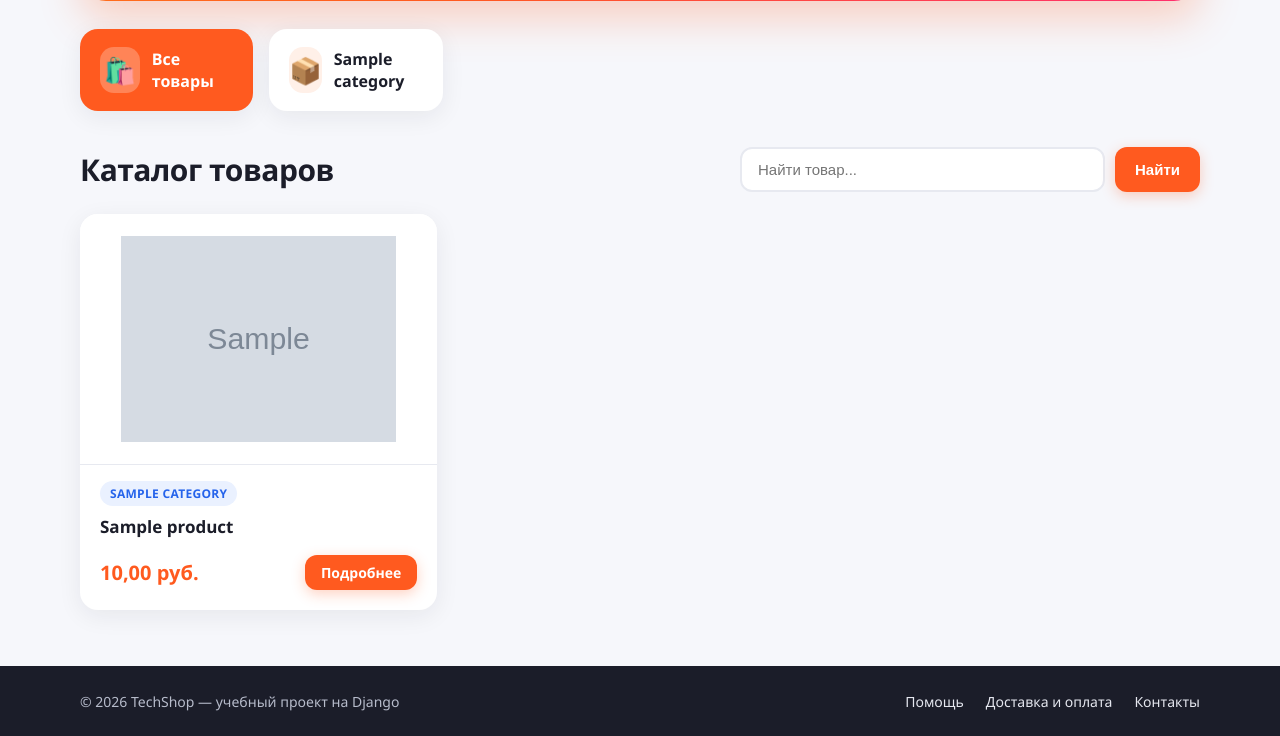
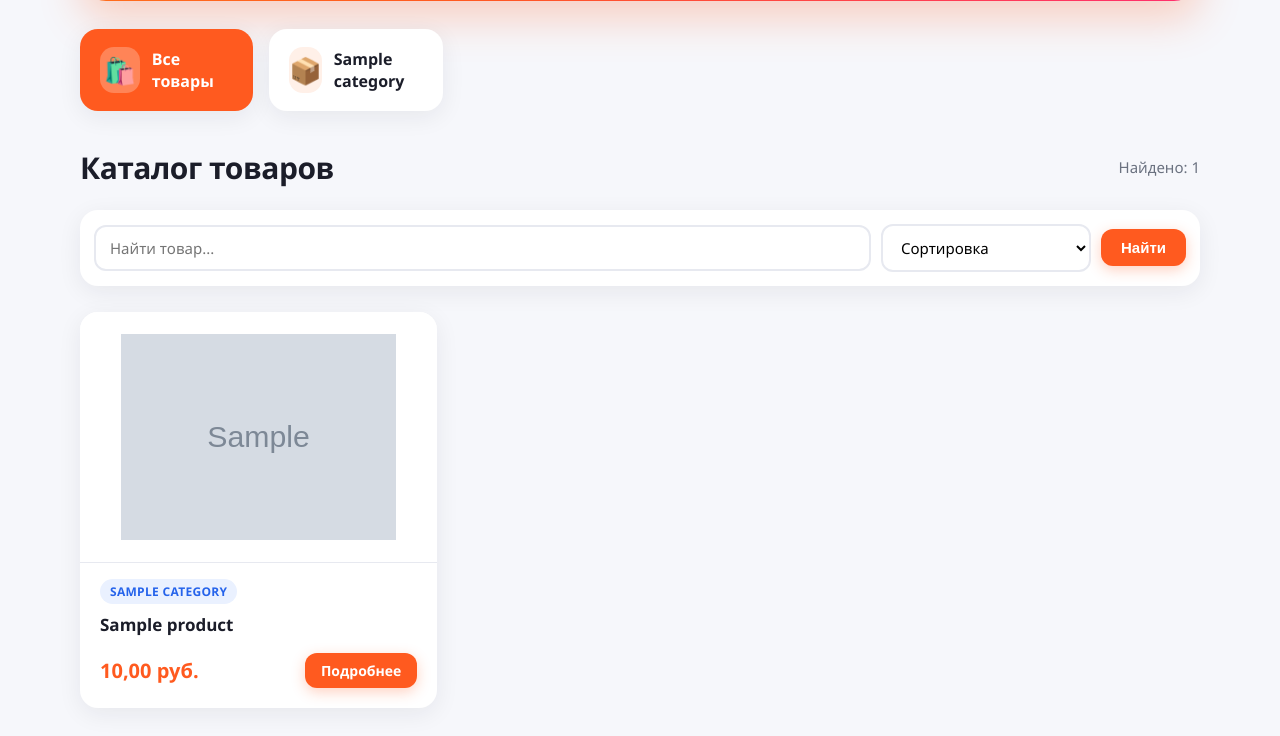
Before and after one commit to GlebasI47/shop, a Django app: page / in a window 1280 px wide. Shown: the part 505-1241 px from the top of the page. Run offline with Django 5.2, Linux system fonts and the light colour scheme; tables that the repository leaves empty hold one stand-in row (values such as "Sample post"); grey boxes marked "Sample" are stand-in pictures.

Commit message:
Add sorting and seed_products command

```diff
--- a/store/static/store/style.css
+++ b/store/static/store/style.css
@@ -344,3 +344,39 @@ a:hover { text-decoration: underline; }
     .row { flex-wrap: wrap; }
     .total { flex-direction: column; gap: 14px; align-items: stretch; }
 }
+
+/* ---------- Фильтры и сортировка ---------- */
+.catalog-head .muted { font-size: 15px; }
+.filters {
+    display: flex;
+    flex-wrap: wrap;
+    gap: 10px;
+    align-items: center;
+    background: var(--card);
+    padding: 14px;
+    border-radius: var(--radius);
+    box-shadow: var(--shadow);
+    margin-bottom: 26px;
+}
+.filters input,
+.filters select {
+    padding: 11px 14px;
+    font-size: 15px;
+    border: 2px solid var(--border);
+    border-radius: 12px;
+    background: #fff;
+    font-family: inherit;
+}
+.filters input:focus,
+.filters select:focus { outline: none; border-color: var(--accent); }
+.filters__search { flex: 1; min-width: 200px; }
+.filters__price { width: 120px; }
+.filters__sort { cursor: pointer; }
+@media (max-width: 760px) {
+    .filters__search, .filters__sort { width: 100%; }
+    .filters__price { flex: 1; width: auto; }
+    .filters .btn { flex: 1; text-align: center; }
+}
+
+/* При переходе к каталогу (#catalog) не прятать заголовок под липкой шапкой */
+#catalog { scroll-margin-top: 90px; }
--- a/store/templates/store/product_list.html
+++ b/store/templates/store/product_list.html
@@ -35,14 +35,27 @@
 
     <div class="catalog-head" id="catalog">
         <h2 class="page-title">Каталог товаров</h2>
-        <form method="get" class="search">
-            <input type="text" name="q" value="{{ query }}" placeholder="Найти товар...">
-            {% if selected_category %}
-                <input type="hidden" name="category" value="{{ selected_category }}">
-            {% endif %}
-            <button type="submit" class="btn">Найти</button>
-        </form>
+        <span class="muted">Найдено: {{ products|length }}</span>
     </div>
+
+    <form method="get" action="#catalog" class="filters">
+        <input type="text" name="q" value="{{ query }}" placeholder="Найти товар..." class="filters__search">
+        <select name="sort" class="filters__sort" onchange="this.form.submit()">
+            <option value="">Сортировка</option>
+            <option value="popular" {% if sort == "popular" %}selected{% endif %}>Сначала популярные</option>
+            <option value="price_asc" {% if sort == "price_asc" %}selected{% endif %}>Сначала дешёвые</option>
+            <option value="price_desc" {% if sort == "price_desc" %}selected{% endif %}>Сначала дорогие</option>
+            <option value="new" {% if sort == "new" %}selected{% endif %}>Сначала новые</option>
+            <option value="name" {% if sort == "name" %}selected{% endif %}>По названию</option>
+        </select>
+        {% if selected_category %}
+            <input type="hidden" name="category" value="{{ selected_category }}">
+        {% endif %}
+        <button type="submit" class="btn">Найти</button>
+        {% if query or sort %}
+            <a href="{% url 'product_list' %}{% if selected_category %}?category={{ selected_category }}{% endif %}" class="btn btn--ghost">Сбросить</a>
+        {% endif %}
+    </form>
 
     <div class="grid">
         {% for product in products %}
--- a/store/views.py
+++ b/store/views.py
@@ -7,6 +7,18 @@ from django.contrib.auth.decorators import login_required
 from django.views.decorators.http import require_POST
 from django.db import transaction
 from .models import Product, CartItem, Order, OrderItem, Category
+from django.db.models import Sum
+from django.db.models.functions import Coalesce
+
+
+
+SORT_OPTIONS = {
+    "price_asc": ["price"],
+    "price_desc": ["-price"],
+    "new": ["-id"],
+    "name": ["name"],
+    "popular": ["-sold", "name"],
+}
 
 
 def product_list(request):
@@ -21,11 +33,18 @@ def product_list(request):
     if query:
         products = products.filter(name__icontains=query)
 
+    sort = request.GET.get("sort", "")
+    if sort == "popular":
+        products = products.annotate(sold=Coalesce(Sum("orderitem__quantity"), 0))
+    if sort in SORT_OPTIONS:
+        products = products.order_by(*SORT_OPTIONS[sort])
+
     return render(request, "store/product_list.html", {
         "products": products,
         "categories": categories,
         "selected_category": category_id,
         "query": query,
+        "sort": sort,
     })
 
 def product_detail(request, product_id):
```
Also changed, not shown: store/tests.py (+15 -0 lines).
